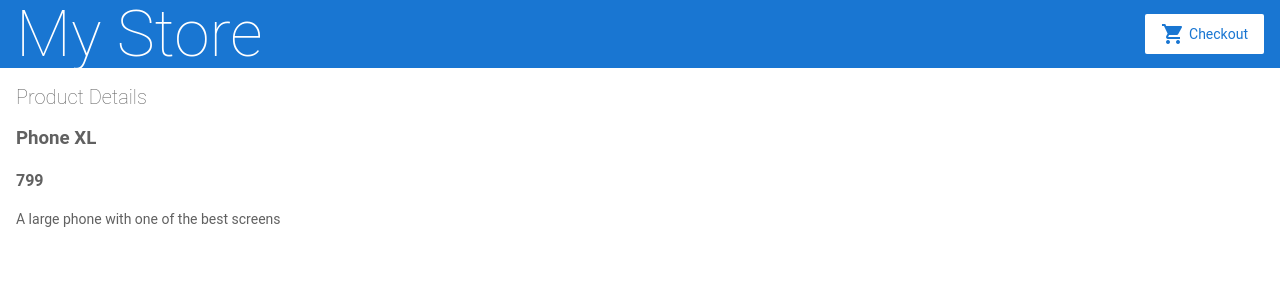
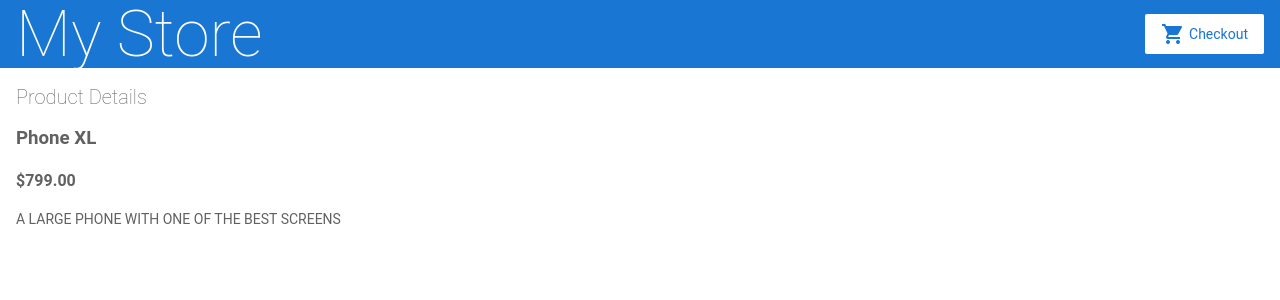
Before and after one commit to teodaniel/angular-cart-v1, an Angular app: page /products/1 in a window 1280 px wide. Shown: the top 300 px of the page. Built offline with nearby package versions, Linux system fonts and the light colour scheme.

Commit message:
1 file modified

```diff
--- a/src/app/product-details/product-details.component.html
+++ b/src/app/product-details/product-details.component.html
@@ -1,6 +1,6 @@
 <h2>Product Details</h2>
-<div>
+<div *ngIf="product">
   <h3>{{ product.name }}</h3>
-  <h4>{{ product.price }}</h4>
-  <p>{{ product.description }}</p>
+  <h4>{{ product.price | currency }}</h4>
+  <p>{{ product.description | uppercase }} </p>
 </div>
```
